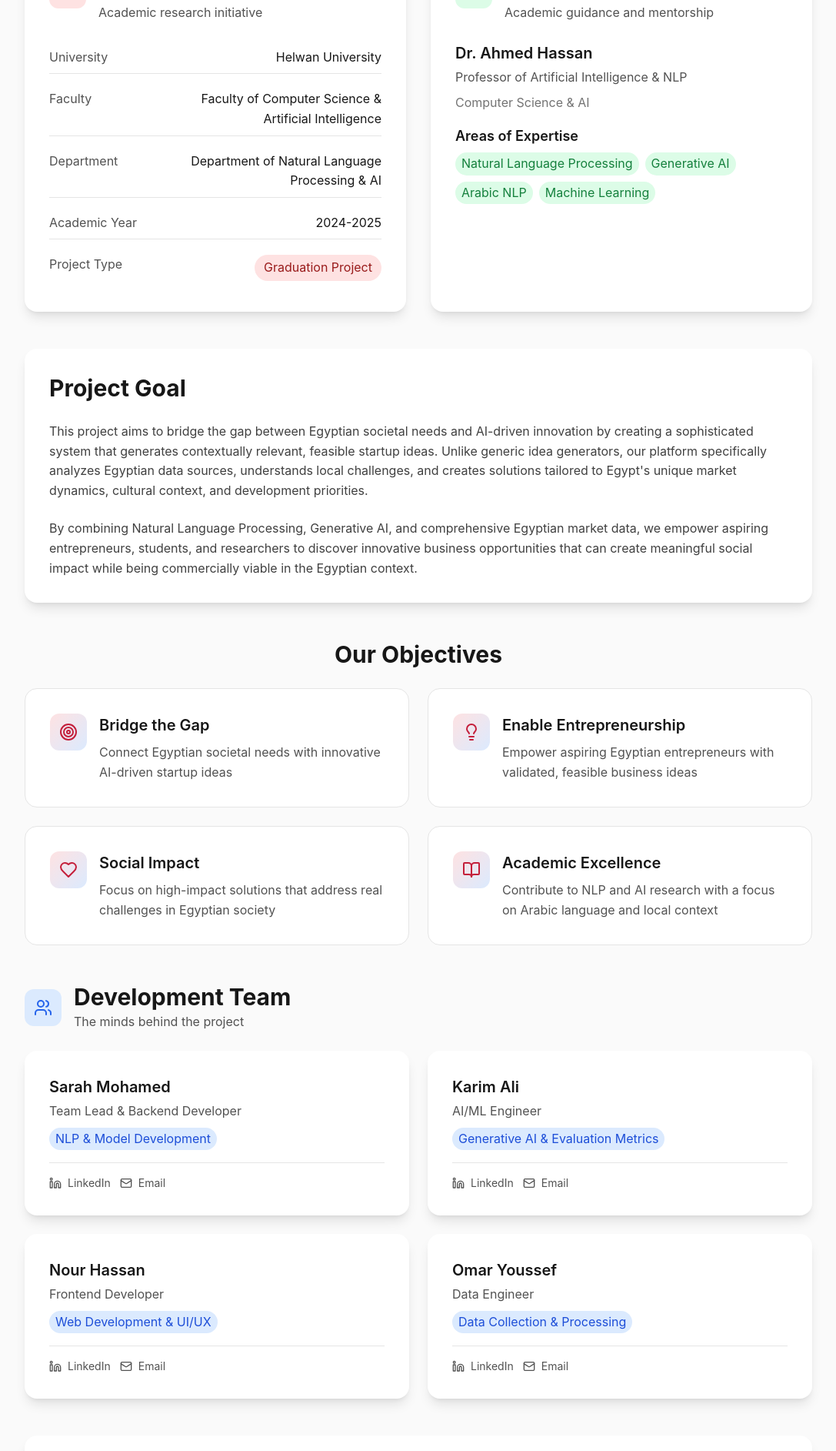
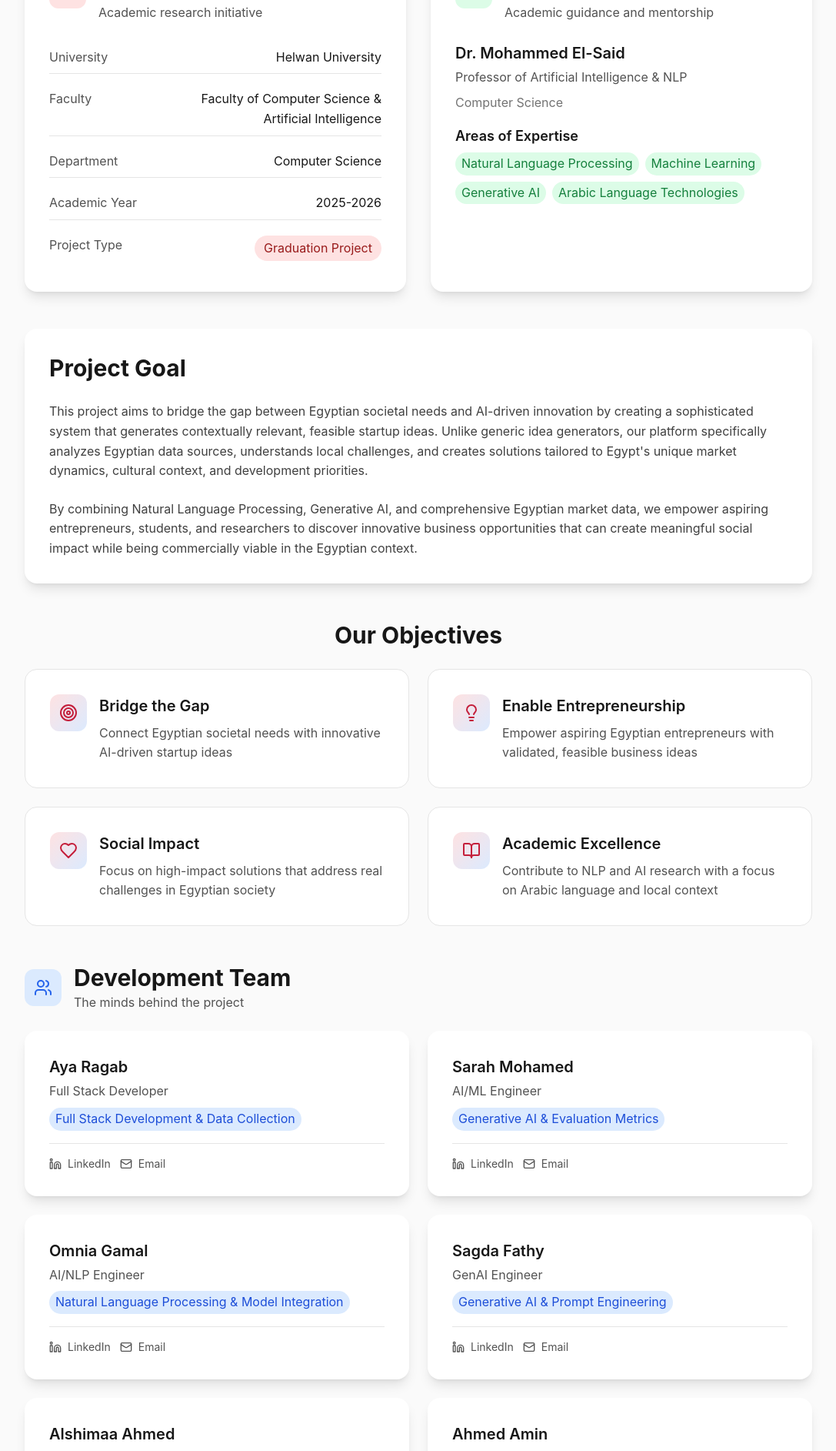
Before and after one commit to ayaarragab/ai-startup-idea-generator, a React (Vite) app in the folder frontend/: page /about in a window 1280 px wide. Shown: the part 388-2273 px from the top of the page at 77% size, without its empty margins (96-1183 px from the left). Built offline with nearby package versions, Linux system fonts and the light colour scheme; no server answers.

Commit message:
refactor: update About page with correct project details and team member information

```diff
--- a/frontend/src/pages/About.tsx
+++ b/frontend/src/pages/About.tsx
@@ -18,46 +18,60 @@ export function About() {
   const projectInfo = {
     university: 'Helwan University',
     faculty: 'Faculty of Computer Science & Artificial Intelligence',
-    department: 'Department of Natural Language Processing & AI',
-    year: '2024-2025',
+    department: 'Computer Science',
+    year: '2025-2026',
     type: 'Graduation Project',
   };
 
   const supervisor = {
-    name: 'Dr. Ahmed Hassan',
+    name: 'Dr. Mohammed El-Said',
     title: 'Professor of Artificial Intelligence & NLP',
-    department: 'Computer Science & AI',
-    expertise: ['Natural Language Processing', 'Generative AI', 'Arabic NLP', 'Machine Learning'],
+    department: 'Computer Science',
+    expertise: ['Natural Language Processing', 'Machine Learning', 'Generative AI', 'Arabic Language Technologies'],
   };
 
   const teamMembers = [
     {
+      name: 'Aya Ragab',
+      role: 'Full Stack Developer',
+      specialization: 'Full Stack Development & Data Collection',
+      linkedin: 'https://www.linkedin.com/in/ayaragab/',
+      email: 'AyaRagabSaleh@outlook.com',
+    },
+    {
       name: 'Sarah Mohamed',
-      role: 'Team Lead & Backend Developer',
-      specialization: 'NLP & Model Development',
+      role: 'AI/ML Engineer',
+      specialization: 'Generative AI & Evaluation Metrics',
       linkedin: '#',
       email: 'sarah.mohamed@example.com',
     },
     {
-      name: 'Karim Ali',
-      role: 'AI/ML Engineer',
-      specialization: 'Generative AI & Evaluation Metrics',
+      name: 'Omnia Gamal',
+      role: 'AI/NLP Engineer',
+      specialization: 'Natural Language Processing & Model Integration',
       linkedin: '#',
-      email: 'karim.ali@example.com',
+      email: 'omnia.gamal@example.com',
     },
     {
-      name: 'Nour Hassan',
-      role: 'Frontend Developer',
-      specialization: 'Web Development & UI/UX',
+      name: 'Sagda Fathy',
+      role: 'GenAI Engineer',
+      specialization: 'Generative AI & Prompt Engineering',
       linkedin: '#',
-      email: 'nour.hassan@example.com',
+      email: 'sagda.fathy@example.com',
     },
     {
-      name: 'Omar Youssef',
-      role: 'Data Engineer',
-      specialization: 'Data Collection & Processing',
+      name: 'Alshimaa Ahmed',
+      role: 'GenAI Engineer',
+      specialization: 'Generative AI & Prompt Engineering',
       linkedin: '#',
-      email: 'omar.youssef@example.com',
+      email: 'alshimaa.ahmed@example.com',
+    },
+    {
+      name: 'Ahmed Amin',
+      role: 'GenAI Engineer',
+      specialization: 'Generative AI & Prompt Engineering',
+      linkedin: '#',
+      email: 'ahmed.amin@example.com',
     },
   ];
 
```
